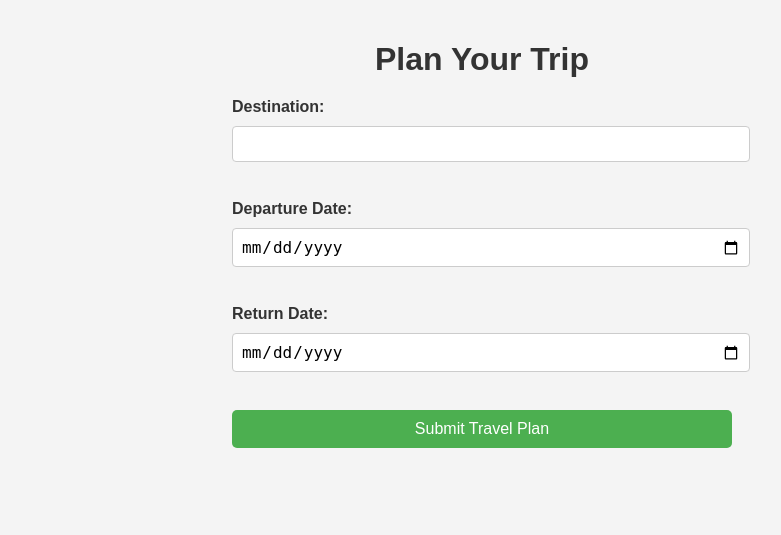
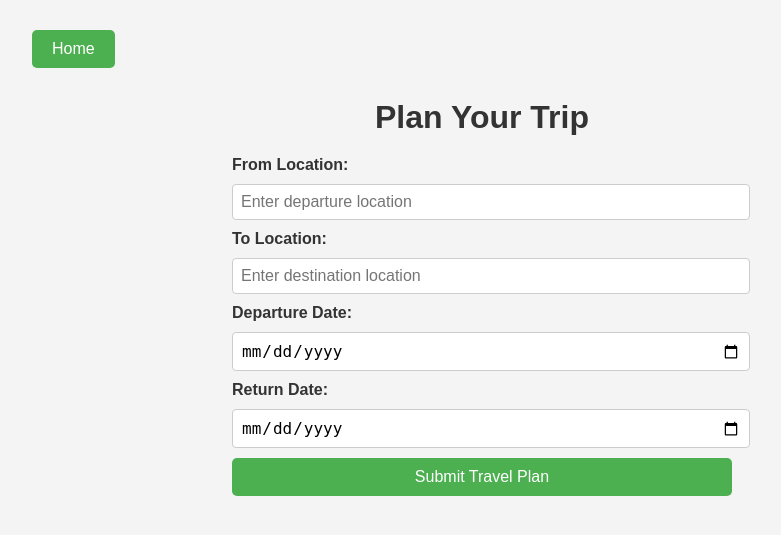
Before and after one commit to Tarunakash04/Travel_Planner_Recode, a Flask app: page /plan_travel in a window 1280 px wide. Shown: the top 535 px of the page, without its empty margins (158-939 px from the left). Run offline with Flask 3, Linux system fonts and the light colour scheme.

Commit message:
Update plan_travel.html

```diff
--- a/templates/plan_travel.html
+++ b/templates/plan_travel.html
@@ -1,24 +1,31 @@
-<!-- templates/plan_travel.html -->
 <!DOCTYPE html>
 <html lang="en">
 <head>
     <meta charset="UTF-8">
     <meta name="viewport" content="width=device-width, initial-scale=1.0">
-    <title>Plan Travel</title>
+    <title>Plan a Trip</title>
     <link rel="stylesheet" href="{{ url_for('static', filename='style.css') }}">
 </head>
 <body>
     <div class="container">
+        <a href="{{ url_for('home') }}" class="btn">Home</a>
         <h1>Plan Your Trip</h1>
         <form action="{{ url_for('plan_travel') }}" method="POST">
-            <label for="destination">Destination:</label>
-            <input type="text" id="destination" name="destination" required><br>
+            <!-- From Location Input -->
+            <label for="from_location">From Location:</label>
+            <input type="text" id="from_location" name="from_location" required placeholder="Enter departure location">
 
+            <!-- To Location Input -->
+            <label for="destination">To Location:</label>
+            <input type="text" id="destination" name="destination" required placeholder="Enter destination location">
+
+            <!-- Departure Date Input -->
             <label for="departure_date">Departure Date:</label>
-            <input type="date" id="departure_date" name="departure_date" required><br>
+            <input type="date" id="departure_date" name="departure_date" required>
 
+            <!-- Return Date Input -->
             <label for="return_date">Return Date:</label>
-            <input type="date" id="return_date" name="return_date" required><br>
+            <input type="date" id="return_date" name="return_date" required>
 
             <button type="submit">Submit Travel Plan</button>
         </form>
```
